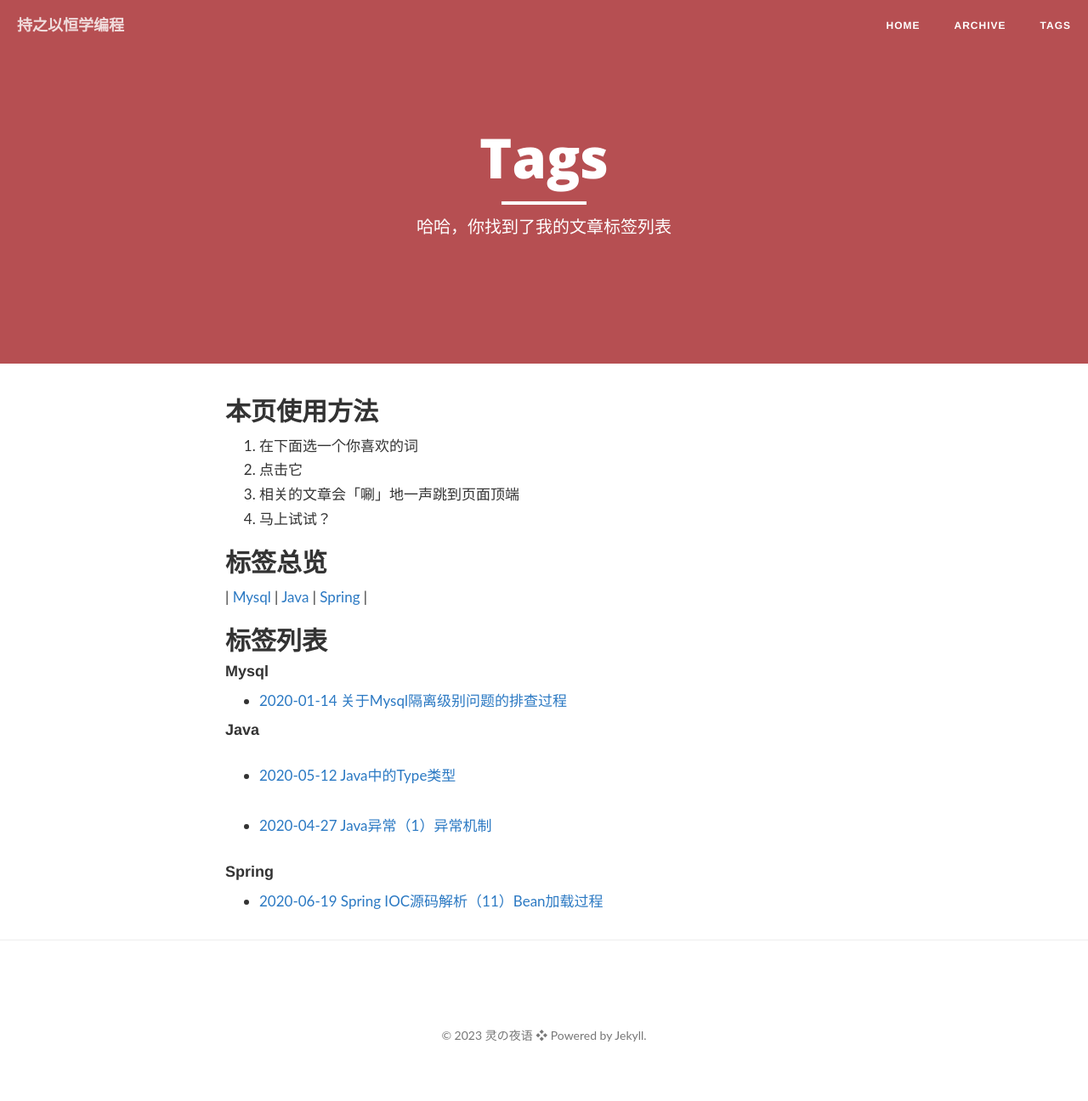
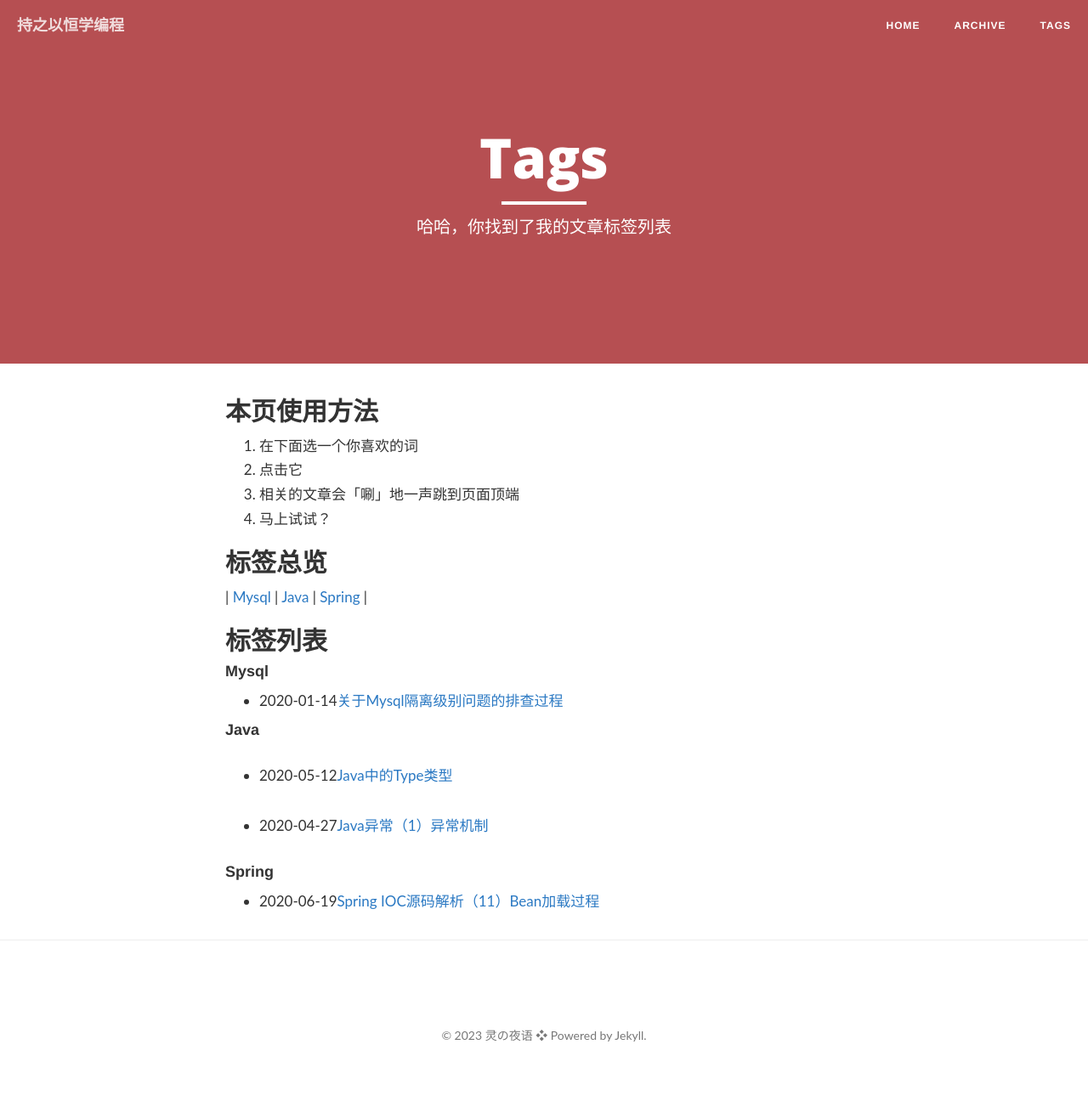
Before and after one commit to zhangfb95/zhangfb95.github.io, a Jekyll site: the page built from tags.md, in a window 1280 px wide. Shown: the whole page at 85% size. Built offline with Jekyll 4.4.1, drawn with Linux system fonts in a browser that asks for light colours; nearby versions of some CDN libraries; library files that are not in the unit come from our copies; comment, search, counter and statistics services are not loaded.

Commit message:
把日期信息从链接中移出来

```diff
--- a/tags.md
+++ b/tags.md
@@ -25,7 +25,7 @@ header-img: "img/Red-Brown.jpg"
 {% for tag in site.tags %}
 #### {{ tag[0] }}
 {% for post in tag[1] %}
-+ [{{ post.date | date:"%Y-%m-%d" }} {{ post.title }}]({{ post.url }})
++ {{ post.date | date:"%Y-%m-%d" }}[{{ post.title }}]({{ post.url }})
 {% endfor %}
 {% endfor %}
 
```
